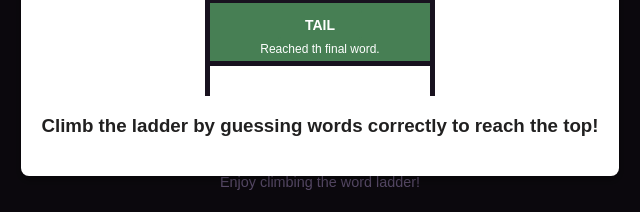
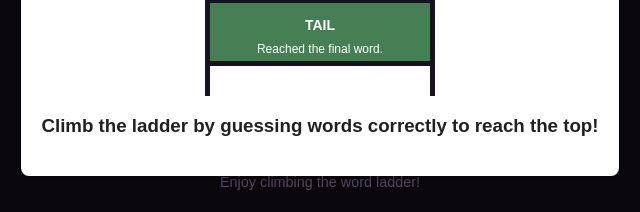
Before and after one commit to EchoesOfCode/word_ladder, a plain HTML site: page index.html in a window 1280 px wide. Shown: the part 575-787 px from the top of the page, 320-960 px from the left. Drawn offline with Linux system fonts and the light colour scheme.

Commit message:
Update index.html

```diff
--- a/index.html
+++ b/index.html
@@ -53,7 +53,7 @@
         <div class="ladder-modal">
             <div class="rung-modal">
                 <div class="word-correct">TAIL</div>
-                <div class="rung-explanation">Reached th final word.</div>
+                <div class="rung-explanation">Reached the final word.</div>
             </div>
             <div class="rung-modal">
                 <div class="word-correct">TALL</div>
```
